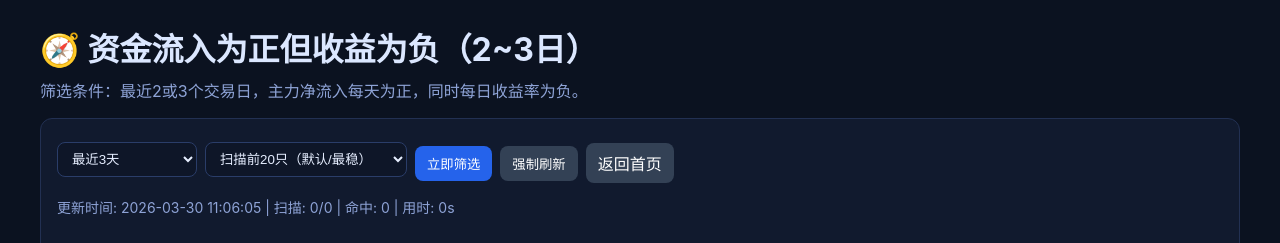
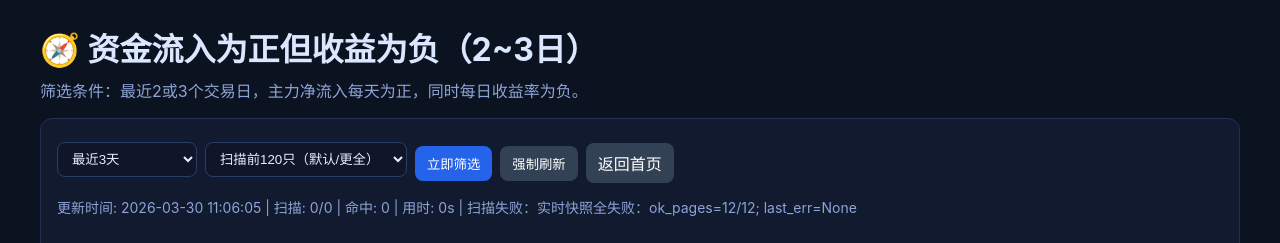
Before and after one commit to echo00725/stock326-site, a Flask app: page /flow-divergence in a window 1280 px wide. Shown: the top 243 px of the page. Run offline with Flask 3, Linux system fonts and the light colour scheme; data that the repository does not hold is empty.

Commit message:
fix: flow-divergence use synchronous scan return with longer wait and better UI feedback

```diff
--- a/app.py
+++ b/app.py
@@ -1164,6 +1164,8 @@ def _start_flow_divergence_job(cache_key: str, days: int, max_scan: int):
 
 @app.route("/api/flow-divergence")
 def api_flow_divergence():
+    """同步扫描接口：允许请求耗时更长，但优先返回真实结果（非空跑状态）。"""
+    global FLOW_DIVERGENCE_CACHE
     days = int((request.args.get("days") or "3").strip() or 3)
     max_scan = int((request.args.get("max_scan") or "120").strip() or 120)
     force = (request.args.get("force") or "0") == "1"
@@ -1172,35 +1174,40 @@ def api_flow_divergence():
     max_scan = max(20, min(300, max_scan))
     cache_key = f"{days}:{max_scan}"
 
-    # 首次访问或强制刷新：后台异步重算，不阻塞当前请求
-    if force or FLOW_DIVERGENCE_CACHE.get("key") != cache_key:
-        _start_flow_divergence_job(cache_key, days, max_scan)
+    # 非强刷优先返回最近缓存（3分钟），减少重复压测上游
+    if not force and FLOW_DIVERGENCE_CACHE.get("key") == cache_key and time.time() - float(FLOW_DIVERGENCE_CACHE.get("ts") or 0) < 180:
+        payload = dict(FLOW_DIVERGENCE_CACHE.get("payload") or {})
+        payload["cached"] = True
+        return jsonify({"ok": True, "data": payload})
 
-    with FLOW_DIVERGENCE_LOCK:
-        st = dict(FLOW_DIVERGENCE_JOBS.get(cache_key) or {"running": False, "last_error": None, "last_ok": None, "last_done_at": None})
+    try:
+        data = _flow_divergence_scan(days=days, max_scan=max_scan)
+        FLOW_DIVERGENCE_CACHE = {"ts": time.time(), "key": cache_key, "payload": data}
+        return jsonify({"ok": True, "data": data})
+    except Exception as e:
+        # 出错时优先回退到最近缓存，保证可用性
+        cached = FLOW_DIVERGENCE_CACHE.get("payload") if FLOW_DIVERGENCE_CACHE.get("key") == cache_key else None
+        if cached:
+            payload = dict(cached)
+            payload["degraded"] = True
+            return jsonify({"ok": True, "degraded": True, "message": f"实时扫描失败，已回退缓存：{e}", "data": payload})
 
-    cached = FLOW_DIVERGENCE_CACHE.get("payload") if FLOW_DIVERGENCE_CACHE.get("key") == cache_key else None
-    if cached:
-        payload = dict(cached)
-        payload["cached"] = True
-        return jsonify({"ok": True, "data": payload, "job": st})
-
-    # 无缓存也保证秒回：返回结构化空数据 + 作业状态（running/failed）
-    empty = {
-        "updated_at": _cn_now().strftime("%Y-%m-%d %H:%M:%S"),
-        "params": {"days": days, "max_scan": max_scan},
-        "scan_info": {
-            "universe_total": 0,
-            "candidates": 0,
-            "checked": 0,
-            "errors": 0,
-            "matched": 0,
-            "elapsed_sec": 0,
-            "note": "后台正在计算完整结果，请稍后刷新。",
-        },
-        "items": [],
-    }
-    return jsonify({"ok": True, "data": empty, "job": st})
+        empty = {
+            "updated_at": _cn_now().strftime("%Y-%m-%d %H:%M:%S"),
+            "params": {"days": days, "max_scan": max_scan},
+            "scan_info": {
+                "universe_total": 0,
+                "candidates": 0,
+                "checked": 0,
+                "errors": 1,
+                "matched": 0,
+                "elapsed_sec": 0,
+                "note": "实时数据源异常。",
+            },
+            "items": [],
+            "degraded": True,
+        }
+        return jsonify({"ok": True, "degraded": True, "message": f"扫描失败：{e}", "data": empty})
 
 
 @app.route("/api/main-net-inflow")
--- a/templates/flow_divergence.html
+++ b/templates/flow_divergence.html
@@ -31,9 +31,9 @@
           <option value="3" selected>最近3天</option>
         </select>
         <select id="maxScan" class="input">
-          <option value="20" selected>扫描前20只（默认/最稳）</option>
-          <option value="80">扫描前80只（更快）</option>
-          <option value="120">扫描前120只（较慢）</option>
+          <option value="20">扫描前20只（最快）</option>
+          <option value="80">扫描前80只（较快）</option>
+          <option value="120" selected>扫描前120只（默认/更全）</option>
           <option value="200">扫描前200只（更全）</option>
           <option value="300">扫描前300只（最全/较慢）</option>
         </select>
@@ -72,13 +72,12 @@
       const meta = document.getElementById('meta');
       const err = document.getElementById('err');
       const tbody = document.getElementById('tbody');
-      meta.textContent = '扫描中，请稍候...';
+      meta.textContent = '扫描中，请稍候（可能需要20~60秒）...';
       err.textContent = '';
-      tbody.innerHTML = '';
 
       try{
         const ctrl = new AbortController();
-        const timer = setTimeout(() => ctrl.abort(), 70000);
+        const timer = setTimeout(() => ctrl.abort(), 120000);
         const res = await fetch(`/api/flow-divergence?days=${days}&max_scan=${maxScan}&force=${force}`, { signal: ctrl.signal });
         clearTimeout(timer);
         const json = await res.json();
@@ -87,8 +86,10 @@
         const d = json.data || {};
         const s = d.scan_info || {};
         const cached = d.cached ? '（缓存）' : '';
-        meta.textContent = `更新时间: ${d.updated_at || '-'} ${cached} | 扫描: ${s.candidates || 0}/${s.universe_total || 0} | 命中: ${s.matched || 0} | 用时: ${s.elapsed_sec || 0}s`;
+        const msg = json.message ? ` | ${json.message}` : '';
+        meta.textContent = `更新时间: ${d.updated_at || '-'} ${cached} | 扫描: ${s.candidates || 0}/${s.universe_total || 0} | 命中: ${s.matched || 0} | 用时: ${s.elapsed_sec || 0}s${msg}`;
 
+        tbody.innerHTML = '';
         (d.items || []).forEach(x => {
           const tr = document.createElement('tr');
           const chgCls = Number(x.today_chg) >= 0 ? 'up' : 'down';
```
